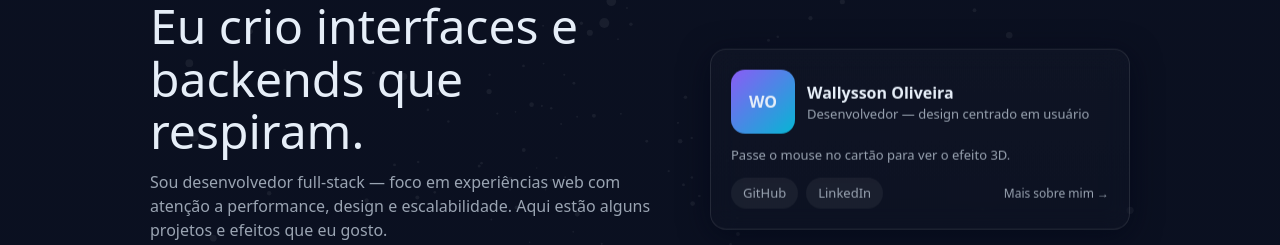
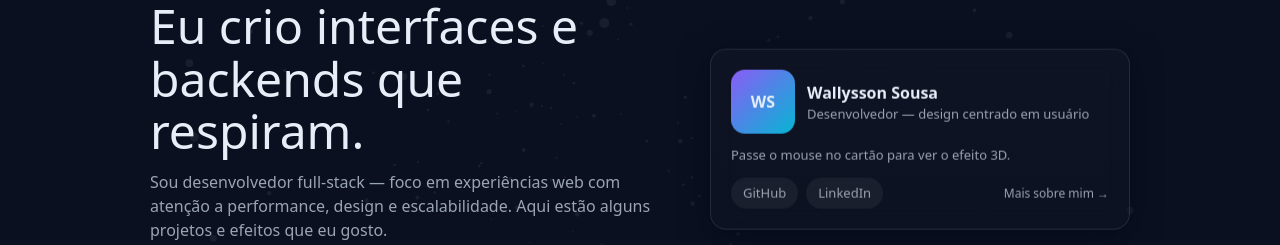
Before and after one commit to WallyssonSousa/my-portfolio, a Next.js app: page / in a window 1280 px wide. Shown: the part 298-543 px from the top of the page. Built offline with nearby package versions, Linux system fonts and the light colour scheme.

Commit message:
Fix: Corrigindo iniciais de WO para WS.

```diff
--- a/components/contact.tsx
+++ b/components/contact.tsx
@@ -16,7 +16,7 @@
   const handleSubmit = async (e: React.FormEvent) => {
     e.preventDefault()
     setIsSubmitting(true)
-    // Simulate form submission
+
     await new Promise((resolve) => setTimeout(resolve, 1000))
     setIsSubmitting(false)
     setFormData({ name: "", email: "", message: "" })
--- a/components/hero.tsx
+++ b/components/hero.tsx
@@ -40,10 +40,10 @@
           >
             <div className="flex flex-col gap-3 sm:flex-row sm:items-center">
               <div className="flex h-16 w-16 shrink-0 items-center justify-center rounded-[14px] bg-[linear-gradient(135deg,#8b5cf6,#06b6d4)] font-extrabold">
-                WO
+                WS
               </div>
               <div>
-                <div className="font-bold">Wallysson Oliveira</div>
+                <div className="font-bold">Wallysson Sousa</div>
                 <div className="text-[13px] text-[#9aa4b2]">Desenvolvedor — design centrado em usuário</div>
               </div>
             </div>
```
